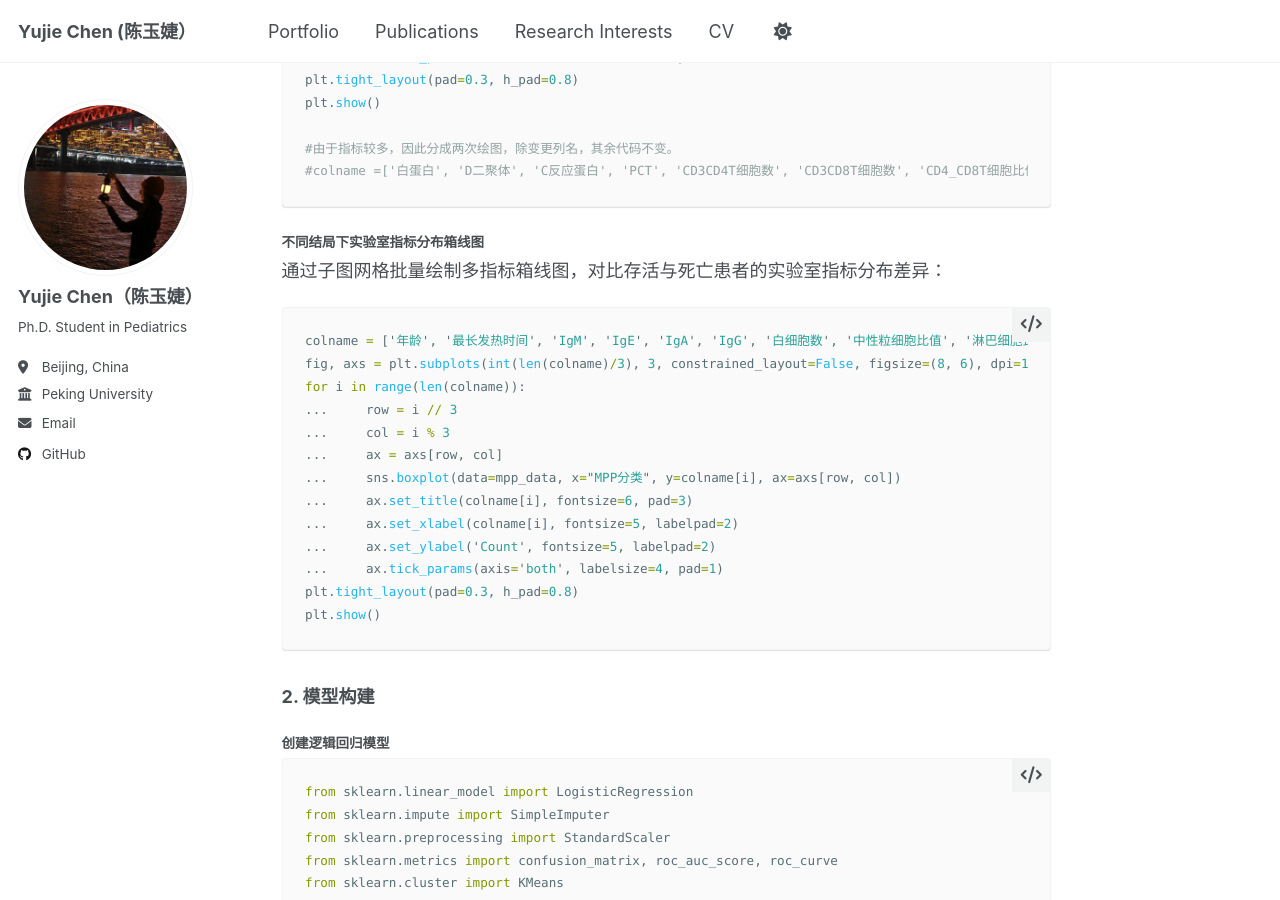
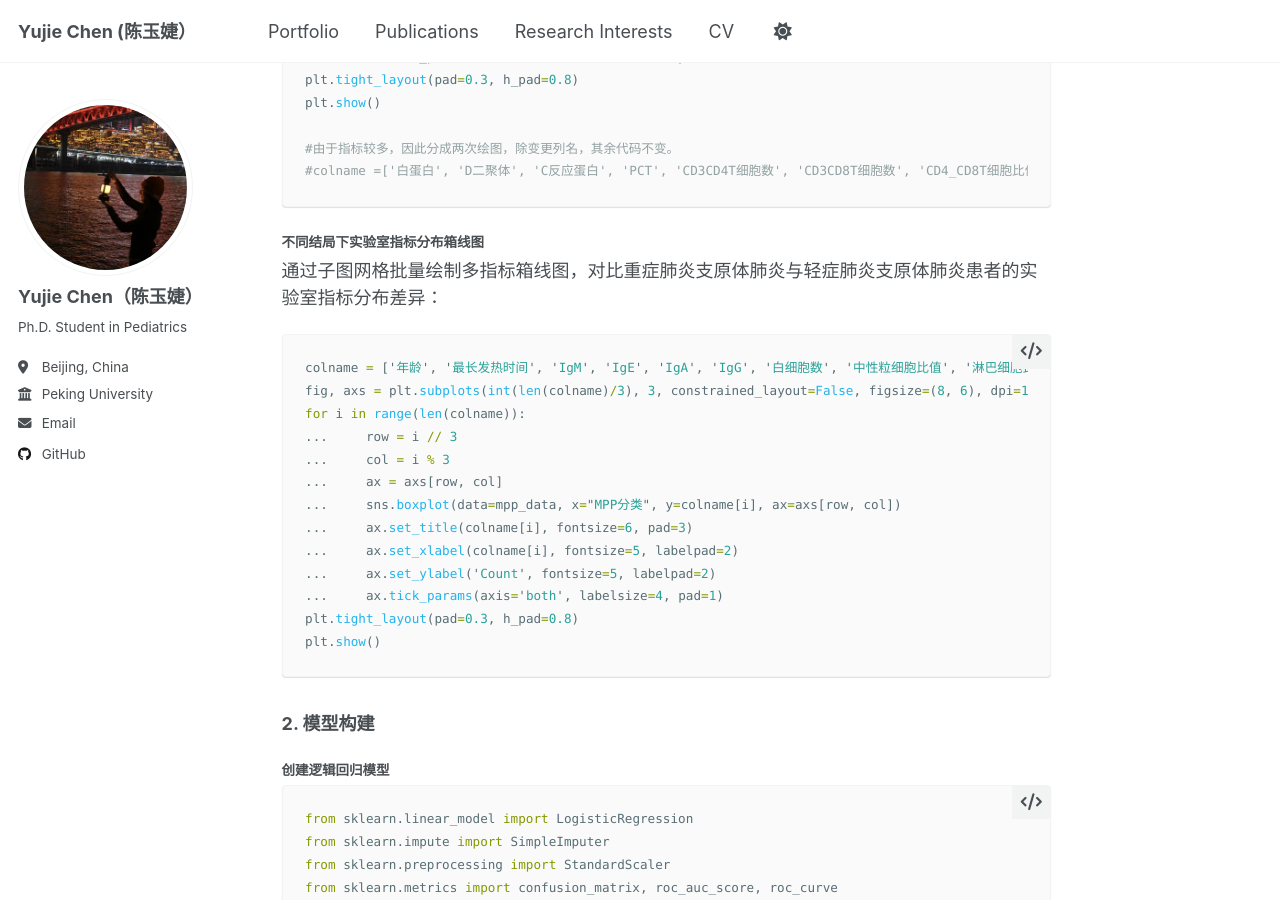
Before and after one commit to yujie7799/yujie7799.github.io, a Jekyll site: the page built from _portfolio/python-data-visualization-mpp.md, in a window 1280 px wide and 900 px high, scrolled down 1129 px. Built offline with Jekyll 4.4.1, drawn with Linux system fonts in a browser that asks for light colours; a script that is not in the unit is left out.

Commit message:
Update python-data-visualization-mpp.md

````diff
--- a/_portfolio/python-data-visualization-mpp.md
+++ b/_portfolio/python-data-visualization-mpp.md
@@ -58,7 +58,7 @@ plt.show()
 ```
 
 #### 不同结局下实验室指标分布箱线图
-通过子图网格批量绘制多指标箱线图，对比存活与死亡患者的实验室指标分布差异：
+通过子图网格批量绘制多指标箱线图，对比重症肺炎支原体肺炎与轻症肺炎支原体肺炎患者的实验室指标分布差异：
 ```python
 colname = ['年龄', '最长发热时间', 'IgM', 'IgE', 'IgA', 'IgG', '白细胞数', '中性粒细胞比值', '淋巴细胞比值', '血红蛋白', '乳酸脱氢酶', 'ALT']
 fig, axs = plt.subplots(int(len(colname)/3), 3, constrained_layout=False, figsize=(8, 6), dpi=150)
````
